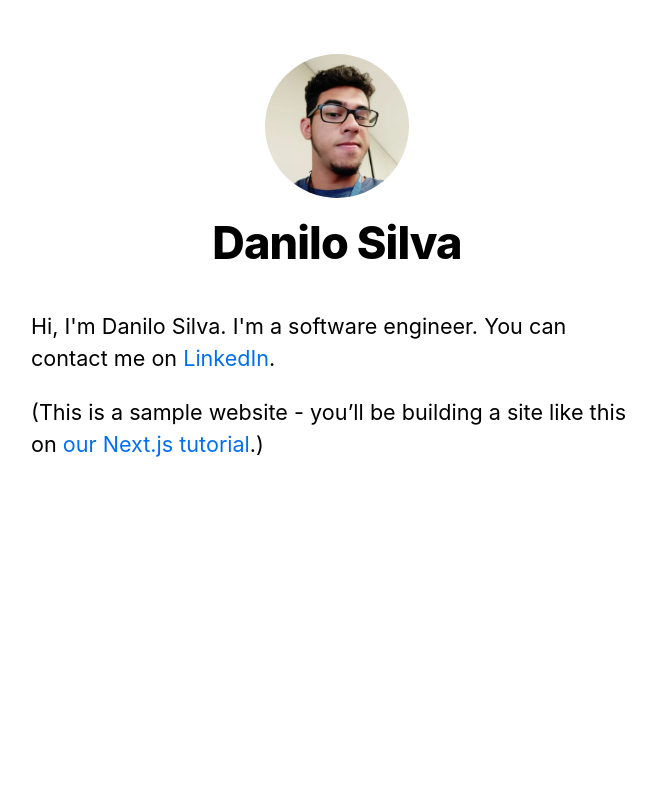
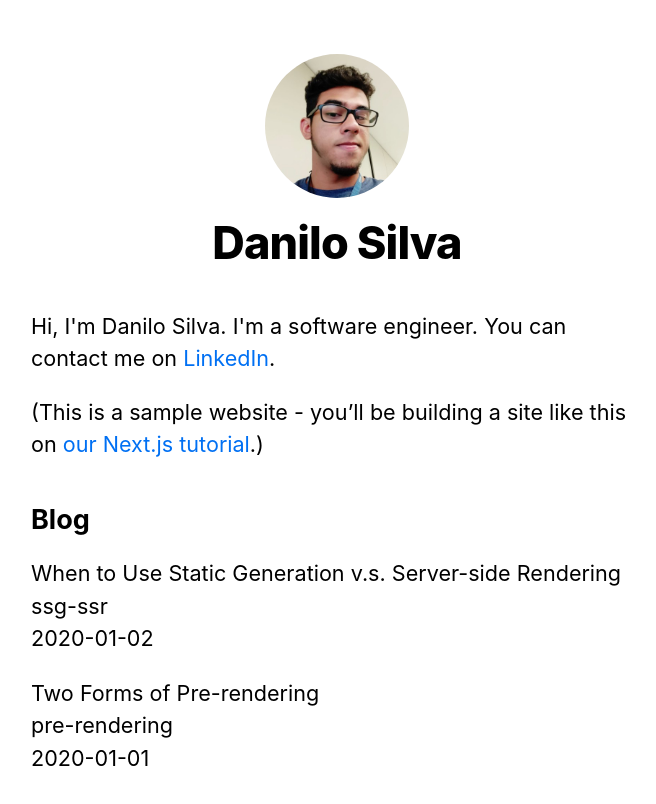
Before and after one commit to DanSilva41/nextjs-blog, a Next.js app: page / in a window 1280 px wide. Shown: the top 804 px of the page, without its empty margins (303-959 px from the left). Built offline with nearby package versions, Linux system fonts and the light colour scheme.

Commit message:
Get external data with getStaticProps

```diff
--- /dev/null
+++ b/lib/posts.js
@@ -0,0 +1,37 @@
+import fs from 'fs'
+import path from 'path'
+import matter from 'gray-matter'
+
+const postsDirectory = path.join(process.cwd(), 'posts')
+
+export function getSortedPostsData() {
+    // Get file names under /posts
+    const fileNames = fs.readdirSync(postsDirectory)
+    const allPostsData = fileNames.map(fileName => {
+        // Remove ".md" from file name to get id
+        const id = fileName.replace(/\.md$/, '')
+
+        // Read markdown file as string
+        const fullPath = path.join(postsDirectory, fileName)
+        const fileContents = fs.readFileSync(fullPath, 'utf8')
+
+        // Use gray-matter to parse the post metadata section
+        const matterResult = matter(fileContents)
+
+        // Combine the data with the id
+        return {
+            id,
+            ...matterResult.data
+        }
+    })
+    // Sort posts by date
+    return allPostsData.sort(({ date: a }, { date: b }) => {
+        if (a < b) {
+            return 1
+        } else if (a > b) {
+            return -1
+        } else {
+            return 0
+        }
+    })
+}
--- a/pages/index.js
+++ b/pages/index.js
@@ -2,7 +2,9 @@
 import Layout, { siteTitle } from '../components/layout'
 import utilStyles from '../styles/utils.module.css'
 
-export default function Home() {
+import { getSortedPostsData } from '../lib/posts'
+
+export default function Home({ allPostsData }) {
   return (
     <Layout home>
       <Head>
@@ -17,6 +19,30 @@
           <a href="https://nextjs.org/learn">our Next.js tutorial</a>.)
         </p>
       </section>
+
+      <section className={`${utilStyles.headingMd} ${utilStyles.padding1px}`}>
+        <h2 className={utilStyles.headingLg}>Blog</h2>
+        <ul className={utilStyles.list}>
+          {allPostsData.map(({ id, date, title }) => (
+            <li className={utilStyles.listItem} key={id}>
+              {title}
+              <br />
+              {id}
+              <br />
+              {date}
+            </li>
+          ))}
+        </ul>
+      </section>
     </Layout>
   )
 }
+
+export async function getStaticProps() {
+  const allPostsData = getSortedPostsData()
+  return {
+    props: {
+      allPostsData
+    }
+  }
+}
--- a/pages/posts/index.js
+++ /dev/null
@@ -1,3 +0,0 @@
-export default function MainPosts() {
-    return <h1>Main Posts</h1>
-}
--- /dev/null
+++ b/posts/pre-rendering.md
@@ -0,0 +1,11 @@
+---
+title: 'Two Forms of Pre-rendering'
+date: '2020-01-01'
+---
+
+Next.js has two forms of pre-rendering: **Static Generation** and **Server-side Rendering**. The difference is in **when** it generates the HTML for a page.
+
+- **Static Generation** is the pre-rendering method that generates the HTML at **build time**. The pre-rendered HTML is then _reused_ on each request.
+- **Server-side Rendering** is the pre-rendering method that generates the HTML on **each request**.
+
+Importantly, Next.js lets you **choose** which pre-rendering form to use for each page. You can create a "hybrid" Next.js app by using Static Generation for most pages and using Server-side Rendering for others.
--- /dev/null
+++ b/posts/ssg-ssr.md
@@ -0,0 +1,19 @@
+---
+title: 'When to Use Static Generation v.s. Server-side Rendering'
+date: '2020-01-02'
+---
+
+We recommend using **Static Generation** (with and without data) whenever possible because your page can be built once and served by CDN, which makes it much faster than having a server render the page on every request.
+
+You can use Static Generation for many types of pages, including:
+
+- Marketing pages
+- Blog posts
+- E-commerce product listings
+- Help and documentation
+
+You should ask yourself: "Can I pre-render this page **ahead** of a user's request?" If the answer is yes, then you should choose Static Generation.
+
+On the other hand, Static Generation is **not** a good idea if you cannot pre-render a page ahead of a user's request. Maybe your page shows frequently updated data, and the page content changes on every request.
+
+In that case, you can use **Server-Side Rendering**. It will be slower, but the pre-rendered page will always be up-to-date. Or you can skip pre-rendering and use client-side JavaScript to populate data.
```
